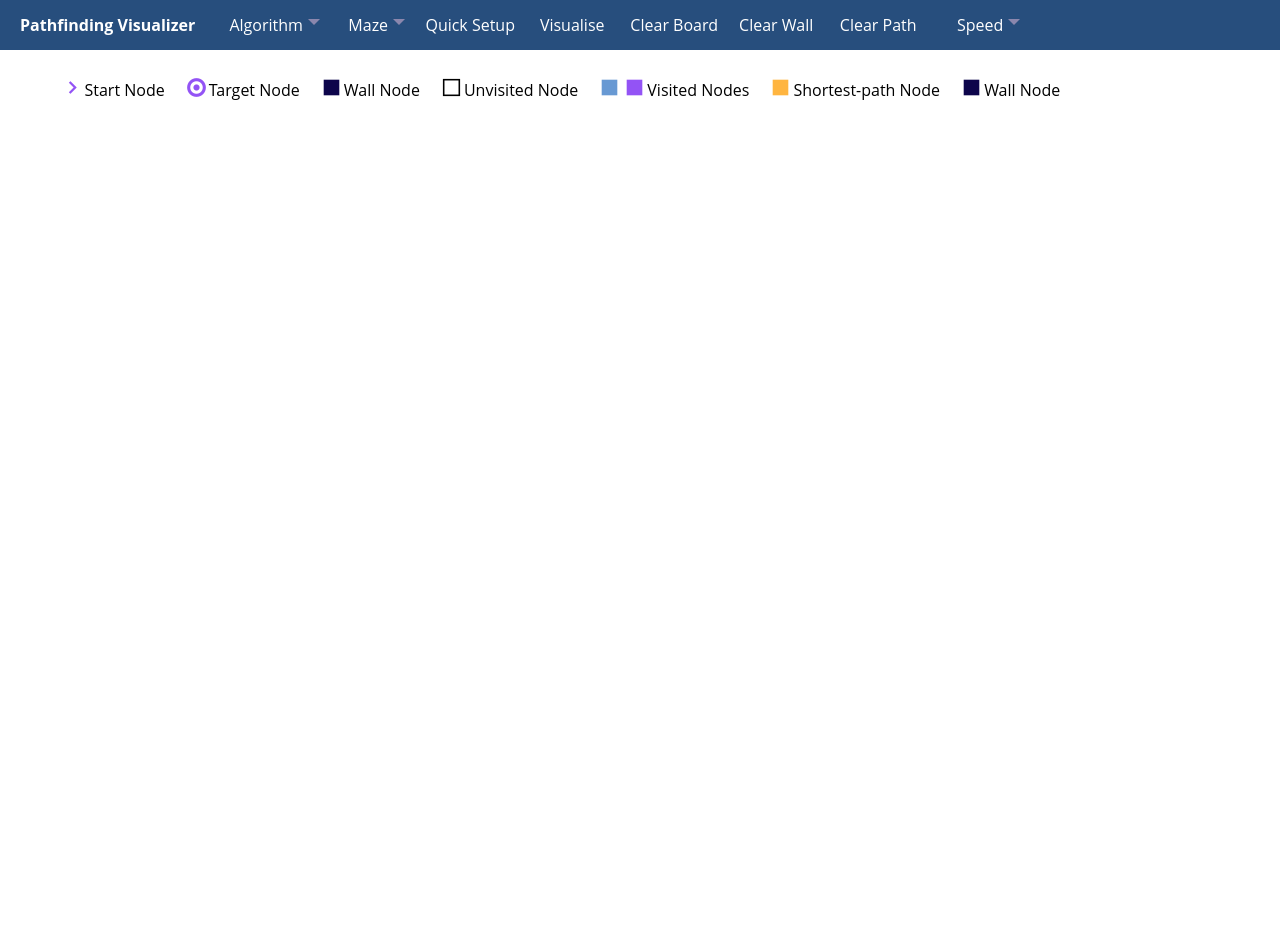
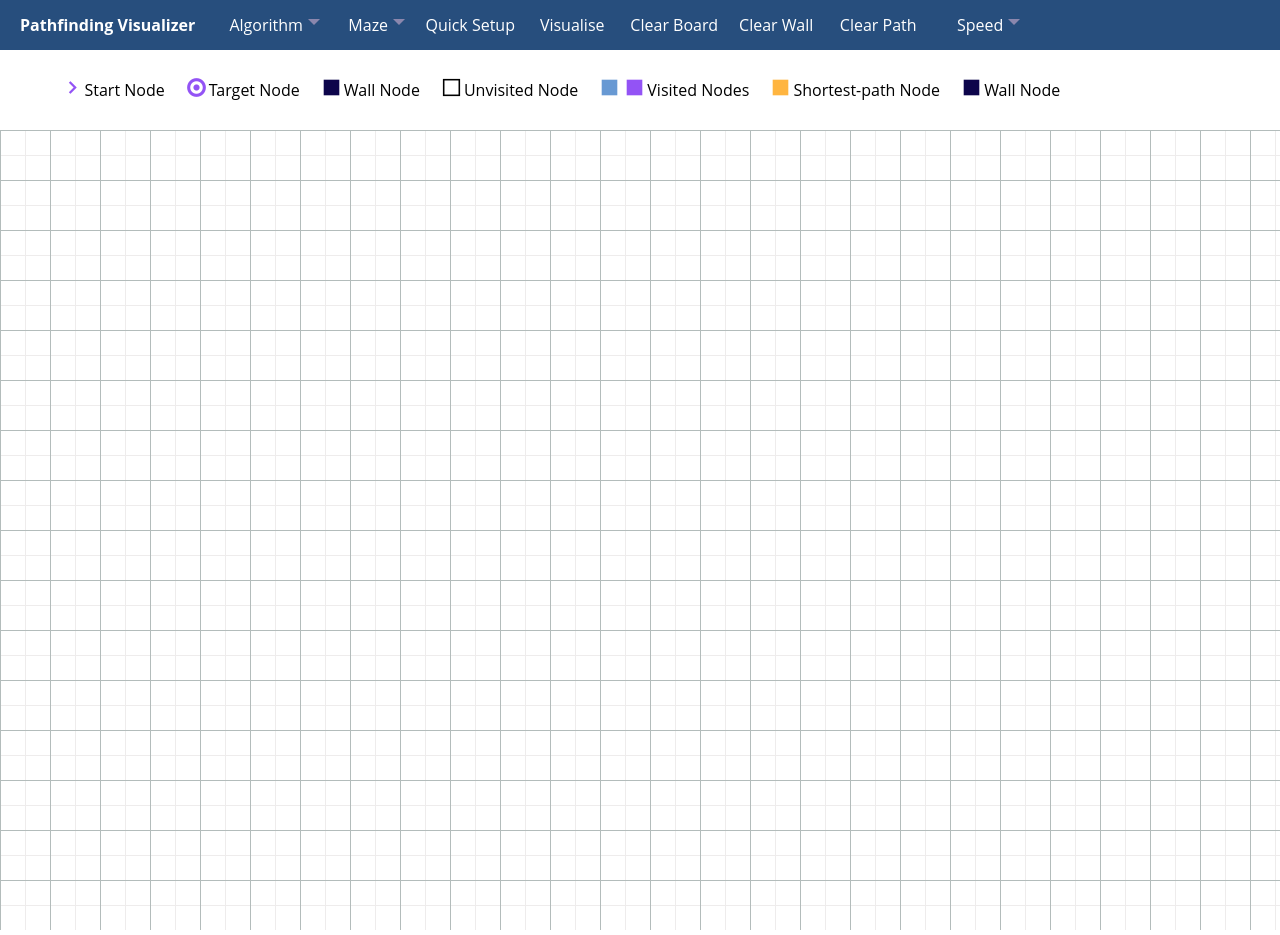
Before and after one commit to mnsavag/pathfinding-visualizer.github.io, a plain HTML site: page index.html in a window 1280 px wide. Before the commit the page ends 800 px from the top, so only its background shows below. Drawn offline with Linux system fonts and the light colour scheme.

Commit message:
added grid

```diff
--- a/index.html
+++ b/index.html
@@ -94,5 +94,9 @@
             </div>
         </div>
     </div>
+
+    <canvas class="grid"></canvas>
+
+    <script src="src/grid.js"></script>
 </body>
 </html>
--- /dev/null
+++ b/src/grid.js
@@ -0,0 +1,39 @@
+const paleBlue = "rgb(179,188,187)";
+const smokyWhite = "rgb(238,236,236)";
+
+const ctx = document.querySelector(".grid").getContext("2d");
+const LINE_TYPES = 3;
+const beginPos = [0.5, 50.5, 0.5];
+const step     = [25,  50,  50];
+const style    = [smokyWhite, paleBlue];
+
+window.addEventListener("resize", () => requestAnimationFrame(createGrid));
+
+
+function createGrid() {
+    ctx.canvas.width  = document.documentElement.clientWidth;
+    ctx.canvas.height = document.documentElement.clientHeight;
+
+    for (let lineType = 0; lineType < LINE_TYPES; ++lineType){
+        for (let dir = 0; dir < 2; ++dir) {
+            ctx.beginPath()
+            ctx.strokeStyle = style[lineType];
+            let index = beginPos[lineType];
+            if (dir == 0)
+                while (index < ctx.canvas.width) {
+                    ctx.moveTo(index, 0);
+                    ctx.lineTo(index, ctx.canvas.height);
+                    index += step[lineType];
+                }
+            else
+                while (index < ctx.canvas.height) {
+                    ctx.moveTo(0, index);
+                    ctx.lineTo(ctx.canvas.width, index);
+                    index += step[lineType];
+                }
+            ctx.stroke();
+        }
+    }
+}
+
+createGrid();
--- a/styles.css
+++ b/styles.css
@@ -30,6 +30,9 @@ h1, h2, h3, h4, h5, h6{font-size: inherit;font-weight: inherit;}
 body {
     font-family: "Open Sans", sans-serif;
     font-size: 16px;
+
+    height: 100vh;
+    overflow: hidden;
 }
 
 /* ======== Header ======== */
@@ -38,8 +41,6 @@ body {
     height: 50px;
     color: white;
     background-color: var(--clr-header);
-
-
 }
 
 .header__name {
@@ -153,3 +154,9 @@ body {
 
     margin: -5px 0px 0px 0px;
 }
+
+
+/*  Grid   */
+.grid {
+    width: 100%;
+}
```
Also changed, not shown: script.js (deleted).
